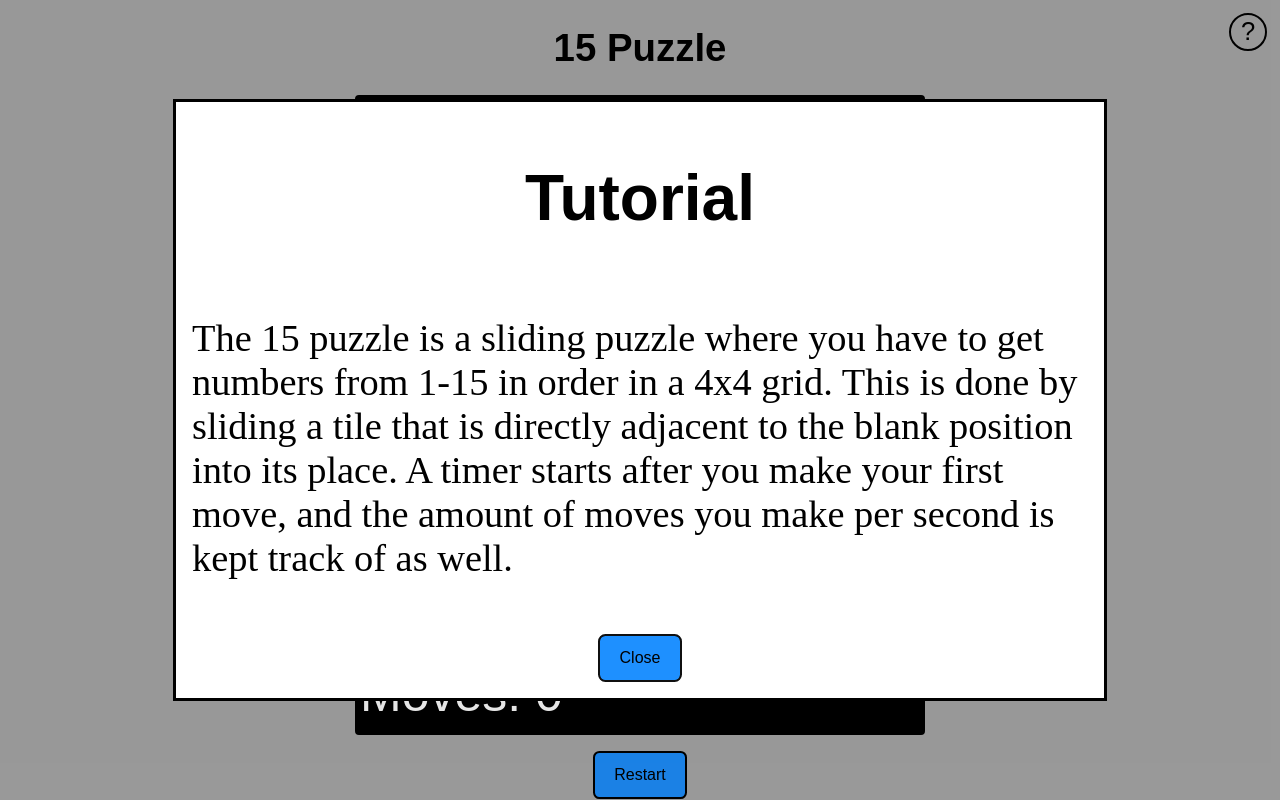
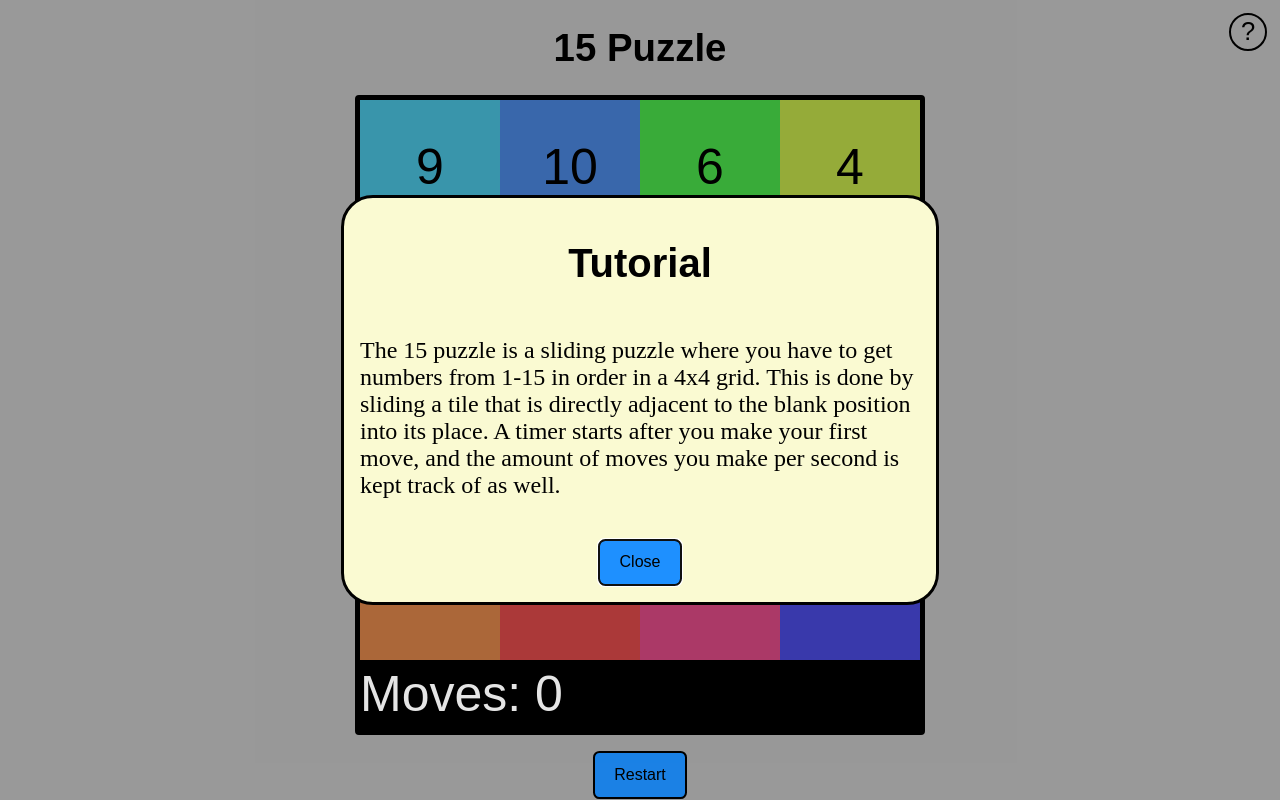
Before and after one commit to Justiniscoding/15-Puzzle, a SvelteKit app: page / in a window 1280 px wide. Built offline with nearby package versions, Linux system fonts and the light colour scheme.

Commit message:
fix: dialog was too big on landscape devices

```diff
--- a/src/routes/+page.svelte
+++ b/src/routes/+page.svelte
@@ -59,19 +59,24 @@
 		padding: 0;
 	}
 
+	dialog {
+		border-radius: 2.5vw;
+		background-color: lightgoldenrodyellow;
+	}
+
 	.dialogContainer {
-		width: 70vw;
+		width: min(70vw, 70vh);
 		display: flex;
 		align-items: center;
 		flex-direction: column;
 	}
 
 	.dialogContainer > h1 {
-		font-size: 5vw;
+		font-size: min(5vw, 5vh);
 	}
 
 	.dialogContainer > p {
-		font-size: 3vw;
+		font-size: min(3vw, 3vh);
 		text-align: left;
 	}
 
```
